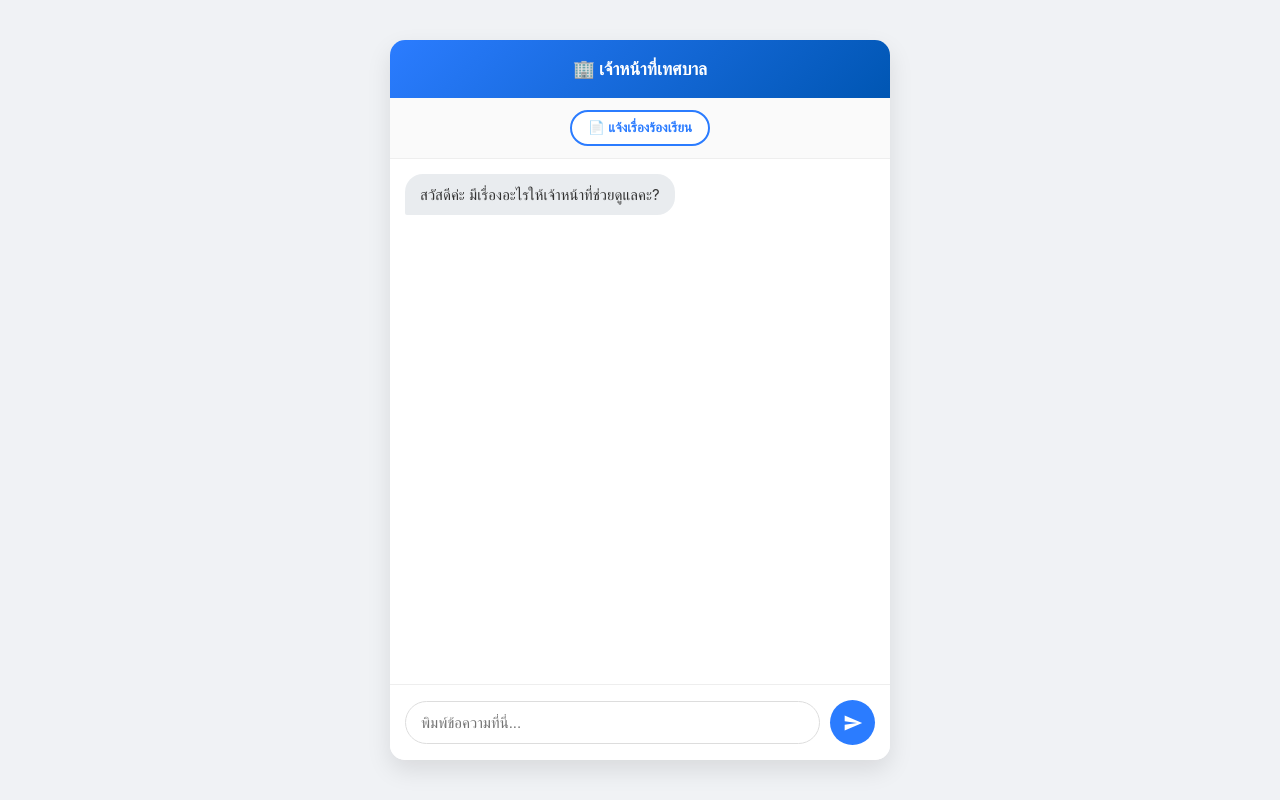
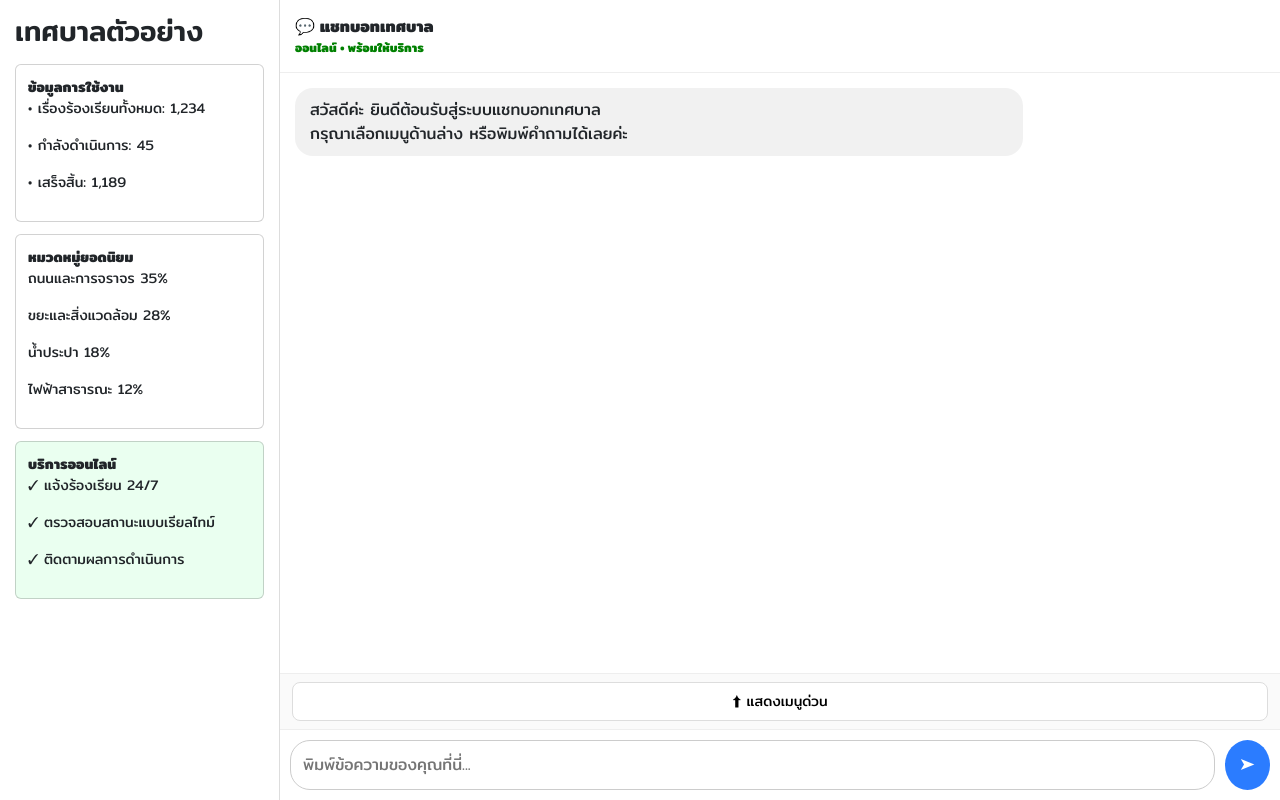
Before and after one commit to KNS19/ChatBotCola, a FastAPI app: page / in a window 1280 px wide. Run offline with FastAPI, Linux system fonts and the light colour scheme; parts of the project's set-up code (start-up, migrations or seed data) failed here and were passed over.

Commit message:
page chat

```diff
--- /dev/null
+++ b/templates/chat.css
@@ -0,0 +1,238 @@
+body {
+    margin: 0;
+    font-family: "Mitr", sans-serif;
+
+    background: #f0f2f5;
+}
+* {
+    font-family: "Mitr", sans-serif;
+}
+.app {
+    display: flex;
+    height: 100vh;
+}
+
+/* Sidebar */
+.sidebar {
+    width: 280px;
+    background: #fff;
+    padding: 15px;
+    border-right: 1px solid #ddd;
+}
+
+.sidebar h3 {
+    margin-bottom: 15px;
+}
+
+.card {
+    background: #f8f9fa;
+    padding: 12px;
+    border-radius: 10px;
+    margin-bottom: 12px;
+    font-size: 14px;
+}
+
+.card.green {
+    background: #eafff0;
+}
+
+/* Chat */
+.chat-container {
+    flex: 1;
+    display: flex;
+    flex-direction: column;
+    background: #fff;
+}
+
+.chat-header {
+    padding: 15px;
+    background: #fff;
+    border-bottom: 1px solid #eee;
+    font-weight: bold;
+}
+
+.chat-header small {
+    display: block;
+    font-size: 12px;
+    color: green;
+}
+
+.chat-body {
+    flex: 1;
+    padding: 15px;
+    overflow-y: auto;
+}
+
+/* Messages */
+.message {
+    max-width: 75%;
+    padding: 10px 15px;
+    border-radius: 18px;
+    margin-bottom: 10px;
+}
+
+.bot {
+    background: #f1f1f1;
+}
+
+.user {
+    background: #2b7cff;
+    color: white;
+    margin-left: auto;
+}
+
+/* Quick actions */
+.quick-actions {
+    display: grid;
+    grid-template-columns: 1fr 1fr;
+    gap: 10px;
+    padding: 10px;
+    border-top: 1px solid #eee;
+}
+
+.quick-actions button {
+    padding: 10px;
+    border-radius: 10px;
+    border: 1px solid #ddd;
+    background: #fff;
+    cursor: pointer;
+}
+.quick-actions button,
+.btn-complaint {
+    width: 100%;
+}
+/* Footer */
+.chat-footer {
+    display: flex;
+    padding: 10px;
+    gap: 10px;
+    border-top: 1px solid #eee;
+}
+
+.chat-footer input {
+    flex: 1;
+    padding: 12px;
+    border-radius: 20px;
+    border: 1px solid #ccc;
+}
+
+.btn-send {
+    background: #2b7cff;
+    color: white;
+    border: none;
+    width: 45px;
+    border-radius: 50%;
+    cursor: pointer;
+}
+.action-bar {
+    padding: 10px 15px;
+    background: #fafafa;
+    border-bottom: 1px solid #eee;
+    text-align: left;
+}
+
+
+
+/* ฟอร์ม (ไม่เปลี่ยนโครง) */
+#complaintForm {
+    background: #f9f9f9;
+    padding: 12px;
+    border-bottom: 1px solid #ddd;
+}
+
+#complaintForm input,
+#complaintForm textarea {
+    width: 100%;
+    padding: 10px;
+    margin-bottom: 8px;
+    border-radius: 8px;
+    border: 1px solid #ddd;
+    font-size: 14px;
+}
+
+.btn-send-form {
+    width: 100%;
+    padding: 10px;
+    background: #28a745;
+    color: #fff;
+    border: none;
+    border-radius: 8px;
+    font-size: 14px;
+    cursor: pointer;
+}
+.toggle-quick {
+    padding: 8px 12px;
+    border-top: 1px solid #eee;
+    background: #fafafa;
+}
+
+.toggle-quick button {
+    width: 100%;
+    padding: 8px;
+    border-radius: 8px;
+    border: 1px solid #ddd;
+    background: #fff;
+    cursor: pointer;
+    font-size: 14px;
+}
+
+.toggle-quick button:hover {
+    background: #f0f0f0;
+}
+
+
+/* Animation */
+@keyframes fadeIn {
+    from {
+        opacity: 0;
+        transform: translateY(-8px);
+    }
+    to {
+        opacity: 1;
+        transform: translateY(0);
+    }
+}
+/* =========================
+   Responsive (Mobile)
+========================= */
+@media (max-width: 768px) {
+
+    .app {
+        flex-direction: column;
+        height: 100dvh;
+    }
+
+    /* ซ่อน sidebar บนมือถือ */
+    .sidebar {
+        display: none;
+    }
+
+    /* ให้แชทเต็มจอ */
+    .chat-container {
+        width: 100%;
+        height: 100%;
+    }
+
+    /* Quick buttons เรียง 1 คอลัมน์ */
+    .quick-actions {
+        grid-template-columns: 1fr;
+    }
+
+    /* ข้อความไม่กว้างเกินไป */
+    .message {
+        max-width: 90%;
+        font-size: 14px;
+    }
+
+    /* Header เล็กลงนิด */
+    .chat-header {
+        font-size: 16px;
+    }
+
+    /* Footer input ไม่อ้วนเกิน */
+    .chat-footer input {
+        padding: 10px;
+        font-size: 14px;
+    }
+
+}
--- a/templates/chat.html
+++ b/templates/chat.html
@@ -4,137 +4,114 @@
 <meta charset="UTF-8">
 <meta name="viewport" content="width=device-width, initial-scale=1.0">
 <title>Chatbot เทศบาล</title>
+<link rel="stylesheet" href="chat.css">
+<link rel="preconnect" href="https://fonts.googleapis.com">
+<link rel="preconnect" href="https://fonts.gstatic.com" crossorigin>
+<link href="https://fonts.googleapis.com/css2?family=Mitr:wght@200;300;400;500;600;700&display=swap" rel="stylesheet">
+<link href="https://cdn.jsdelivr.net/npm/bootstrap@5.3.8/dist/css/bootstrap.min.css" rel="stylesheet" integrity="sha384-sRIl4kxILFvY47J16cr9ZwB07vP4J8+LH7qKQnuqkuIAvNWLzeN8tE5YBujZqJLB" crossorigin="anonymous">
 
-<style>
-    /* ตั้งค่าพื้นฐาน */
-    * { box-sizing: border-box; margin: 0; padding: 0; }
-    body {
-        font-family: 'Sarabun', -apple-system, sans-serif;
-        background: #f0f2f5;
-        display: flex;
-        justify-content: center;
-        align-items: center;
-        min-height: 100vh;
-    }
 
-    /* Container ปรับตามหน้าจอ */
-    .chat-container {
-        width: 100%;
-        max-width: 500px; /* ขนาดในคอม */
-        height: 100vh; /* มือถือเต็มจอ */
-        max-height: 800px; /* คอมไม่ให้สูงเกินไป */
-        background: #fff;
-        display: flex;
-        flex-direction: column;
-        box-shadow: 0 10px 25px rgba(0,0,0,0.1);
-        overflow: hidden;
-    }
-
-    /* ปรับจอมือถือให้เต็ม */
-    @media (max-width: 500px) {
-        .chat-container { max-height: 100vh; border-radius: 0; }
-    }
-    @media (min-width: 501px) {
-        .chat-container { border-radius: 15px; height: 90vh; }
-    }
-
-    /* Header */
-    .chat-header {
-        background: linear-gradient(135deg, #2b7cff, #0056b3);
-        color: #fff;
-        padding: 18px;
-        text-align: center;
-        font-weight: bold;
-        font-size: 1.1rem;
-        box-shadow: 0 2px 5px rgba(0,0,0,0.1);
-    }
-
-    /* ส่วนปุ่มแจ้งเรื่อง */
-    .action-bar { padding: 12px; text-align: center; background: #fafafa; border-bottom: 1px solid #eee; }
-    .btn-complaint {
-        background: #fff; color: #2b7cff; border: 2px solid #2b7cff;
-        padding: 8px 16px; border-radius: 20px; cursor: pointer;
-        font-weight: bold; transition: 0.3s;
-    }
-    .btn-complaint:hover { background: #2b7cff; color: #fff; }
-
-    /* Form ร้องเรียน */
-    #complaintForm {
-        background: #f9f9f9; padding: 15px; border-bottom: 1px solid #ddd;
-        animation: fadeIn 0.3s ease;
-    }
-    @keyframes fadeIn { from { opacity: 0; transform: translateY(-10px); } to { opacity: 1; transform: translateY(0); } }
-
-    #complaintForm input, #complaintForm textarea {
-        width: 100%; margin-bottom: 10px; padding: 12px;
-        border: 1px solid #ddd; border-radius: 8px; font-size: 14px; outline: none;
-    }
-    #complaintForm input:focus { border-color: #2b7cff; }
-
-    .btn-send-form {
-        width: 100%; background: #28a745; color: white; border: none;
-        padding: 12px; border-radius: 8px; font-weight: bold; cursor: pointer;
-    }
-
-    /* Chat Body */
-    .chat-body { flex: 1; padding: 15px; overflow-y: auto; background: #fff; display: flex; flex-direction: column; }
-
-    /* Message Bubbles */
-    .message {
-        padding: 10px 15px; border-radius: 18px; margin-bottom: 10px;
-        max-width: 85%; line-height: 1.4; font-size: 15px;
-        word-wrap: break-word;
-    }
-    .user { background: #2b7cff; color: #fff; align-self: flex-end; border-bottom-right-radius: 2px; }
-    .bot { background: #e9ecef; color: #333; align-self: flex-start; border-bottom-left-radius: 2px; }
-
-    /* Footer */
-    .chat-footer {
-        display: flex; padding: 15px; gap: 10px; background: #fff;
-        border-top: 1px solid #eee; align-items: center;
-    }
-    #msg {
-        flex: 1; padding: 12px 15px; border: 1px solid #ddd;
-        border-radius: 25px; outline: none; font-size: 15px;
-    }
-    .btn-send {
-        background: #2b7cff; color: white; border: none;
-        width: 45px; height: 45px; border-radius: 50%;
-        cursor: pointer; display: flex; align-items: center; justify-content: center;
-    }
-    .btn-send:active { transform: scale(0.9); }
-
-</style>
 </head>
 
 <body>
+<div class="app">
 
-<div class="chat-container">
-    <div class="chat-header">🏢 เจ้าหน้าที่เทศบาล</div>
+    <!-- Sidebar -->
+    <aside class="sidebar">
+        <h3>เทศบาลตัวอย่าง</h3>
 
-    <div class="action-bar">
-        <button class="btn-complaint" onclick="toggleForm()">📄 แจ้งเรื่องร้องเรียน</button>
+        <div class="card">
+            <b>ข้อมูลการใช้งาน</b>
+            <p>• เรื่องร้องเรียนทั้งหมด: 1,234</p>
+            <p>• กำลังดำเนินการ: 45</p>
+            <p>• เสร็จสิ้น: 1,189</p>
         </div>
 
-    <div id="complaintForm" style="display:none;">
-        <input id="issue" placeholder="หัวข้อปัญหา (เช่น ท่อระบายน้ำอุดตัน)">
-        <input id="department" placeholder="หน่วยงานที่เกี่ยวข้อง (ถ้าทราบ)">
-        <input id="location" placeholder="สถานที่เกิดเหตุ">
-        <textarea id="detail" rows="3" placeholder="รายละเอียดเพิ่มเติม..."></textarea>
-        <button class="btn-send-form" onclick="submitComplaint()">✅ ส่งเรื่องร้องเรียน</button>
+        <div class="card">
+            <b>หมวดหมู่ยอดนิยม</b>
+            <p>ถนนและการจราจร 35%</p>
+            <p>ขยะและสิ่งแวดล้อม 28%</p>
+            <p>น้ำประปา 18%</p>
+            <p>ไฟฟ้าสาธารณะ 12%</p>
+        </div>
+
+        <div class="card green">
+            <b>บริการออนไลน์</b>
+            <p>✓ แจ้งร้องเรียน 24/7</p>
+            <p>✓ ตรวจสอบสถานะแบบเรียลไทม์</p>
+            <p>✓ ติดตามผลการดำเนินการ</p>
+        </div>
+    </aside>
+
+    <!-- Chat Area -->
+    <main class="chat-container">
+
+        <div class="chat-header">
+            💬 แชทบอทเทศบาล
+            <small>ออนไลน์ • พร้อมให้บริการ</small>
         </div>
 
         <div class="chat-body" id="chat">
-        <div class="message bot">สวัสดีค่ะ มีเรื่องอะไรให้เจ้าหน้าที่ช่วยดูแลคะ?</div>
+            <div class="message bot">
+                สวัสดีค่ะ ยินดีต้อนรับสู่ระบบแชทบอทเทศบาล<br>
+                กรุณาเลือกเมนูด้านล่าง หรือพิมพ์คำถามได้เลยค่ะ
+            </div>
         </div>
 
-    <div class="chat-footer">
-        <input id="msg" placeholder="พิมพ์ข้อความที่นี่..." onkeydown="if(event.key==='Enter') send()">
-        <button class="btn-send" onclick="send()">
-            <svg width="20" height="20" viewBox="0 0 24 24" fill="white"><path d="M2.01 21L23 12 2.01 3 2 10l15 2-15 2z"></path></svg>
+        <div id="complaintForm" class="complaint-form" style="display:none;">
+            <h4>แบบฟอร์มแจ้งเรื่องร้องเรียน</h4>
+
+            <label>หัวข้อปัญหา</label>
+            <input id="issue" placeholder="เช่น ท่อระบายน้ำอุดตัน">
+
+            <label>หน่วยงานที่เกี่ยวข้อง</label>
+            <input id="department" placeholder="ถ้าทราบ">
+
+            <label>สถานที่เกิดเหตุ</label>
+            <input id="location" placeholder="เช่น ซอยเทศบาล 3">
+
+            <label>รายละเอียดเพิ่มเติม</label>
+            <textarea id="detail" rows="3"
+                placeholder="อธิบายปัญหาเพิ่มเติม..."></textarea>
+
+            <button class="btn-send-form" onclick="submitComplaint()">
+                ✅ ส่งเรื่องร้องเรียน
             </button>
         </div>
+
+        <!-- Toggle Quick Buttons -->
+        <div class="toggle-quick">
+            <button onclick="toggleQuick()" id="toggleQuickBtn">
+                ⬆ แสดงเมนูด่วน
+            </button>
         </div>
+
+
+        <!-- Quick Buttons -->
+        <div class="quick-actions" id="quickActions" style="display:none;">
+
+
+            <button onclick="toggleForm()">📄 แจ้งเรื่องร้องเรียน</button>
+
+            <button onclick="addMessage('ขอคำปรึกษา','user')">❓ ขอคำปรึกษา</button>
+            <button onclick="addMessage('ตรวจสอบสถานะ','user')">🔍 ตรวจสอบสถานะ</button>
+            <button onclick="addMessage('ติดต่อเทศบาล','user')">📞 ติดต่อเทศบาล</button>
+            <button onclick="addMessage('สถานที่ตั้ง','user')">📍 สถานที่ตั้ง</button>
+            <button onclick="addMessage('เวลาทำการ','user')">🕒 เวลาทำการ</button>
+
+        </div>
+
+        <!-- Input -->
+        <div class="chat-footer">
+            <input id="msg" placeholder="พิมพ์ข้อความของคุณที่นี่..."
+                   onkeydown="if(event.key==='Enter') send()">
+            <button class="btn-send" onclick="send()">➤</button>
+        </div>
+
+    </main>
+</div>
+</body>
+
 
 <script>
 // --- ส่วน JavaScript คงเดิมทุกประการเพื่อให้ทำงานกับระบบเดิมได้ ---
@@ -200,6 +177,19 @@ async function send(){
     const data = await res.json();
     addMessage(data.reply, "bot");
 }
+function toggleQuick(){
+    const quick = document.getElementById("quickActions");
+    const btn = document.getElementById("toggleQuickBtn");
+
+    if(quick.style.display === "none"){
+        quick.style.display = "grid";
+        btn.innerHTML = "⬇ ซ่อนเมนูด่วน";
+    } else {
+        quick.style.display = "none";
+        btn.innerHTML = "⬆ แสดงเมนูด่วน";
+    }
+}
+
 </script>
 
 </body>
```
Lines whose indentation alone changed are shown as unchanged.
